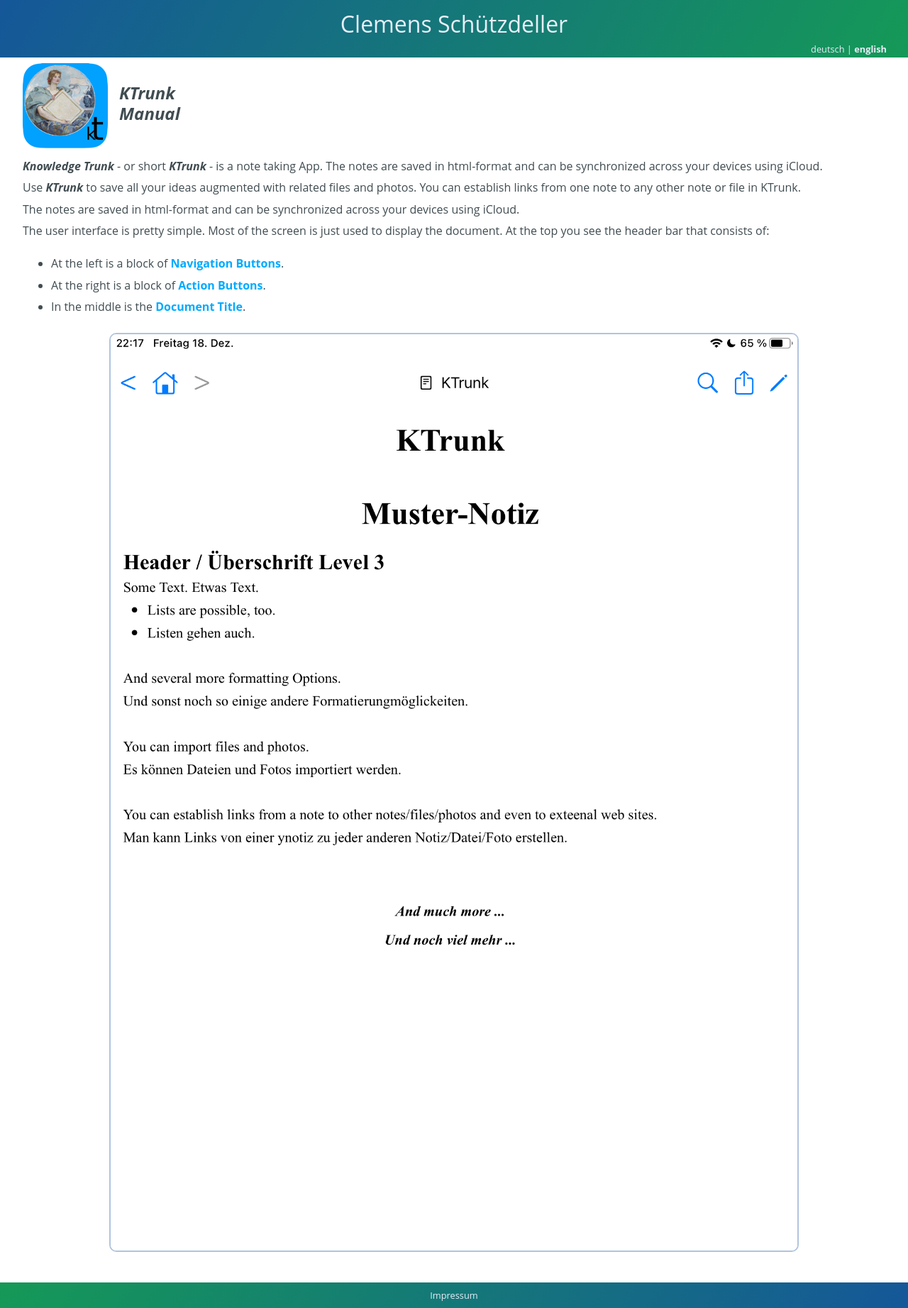
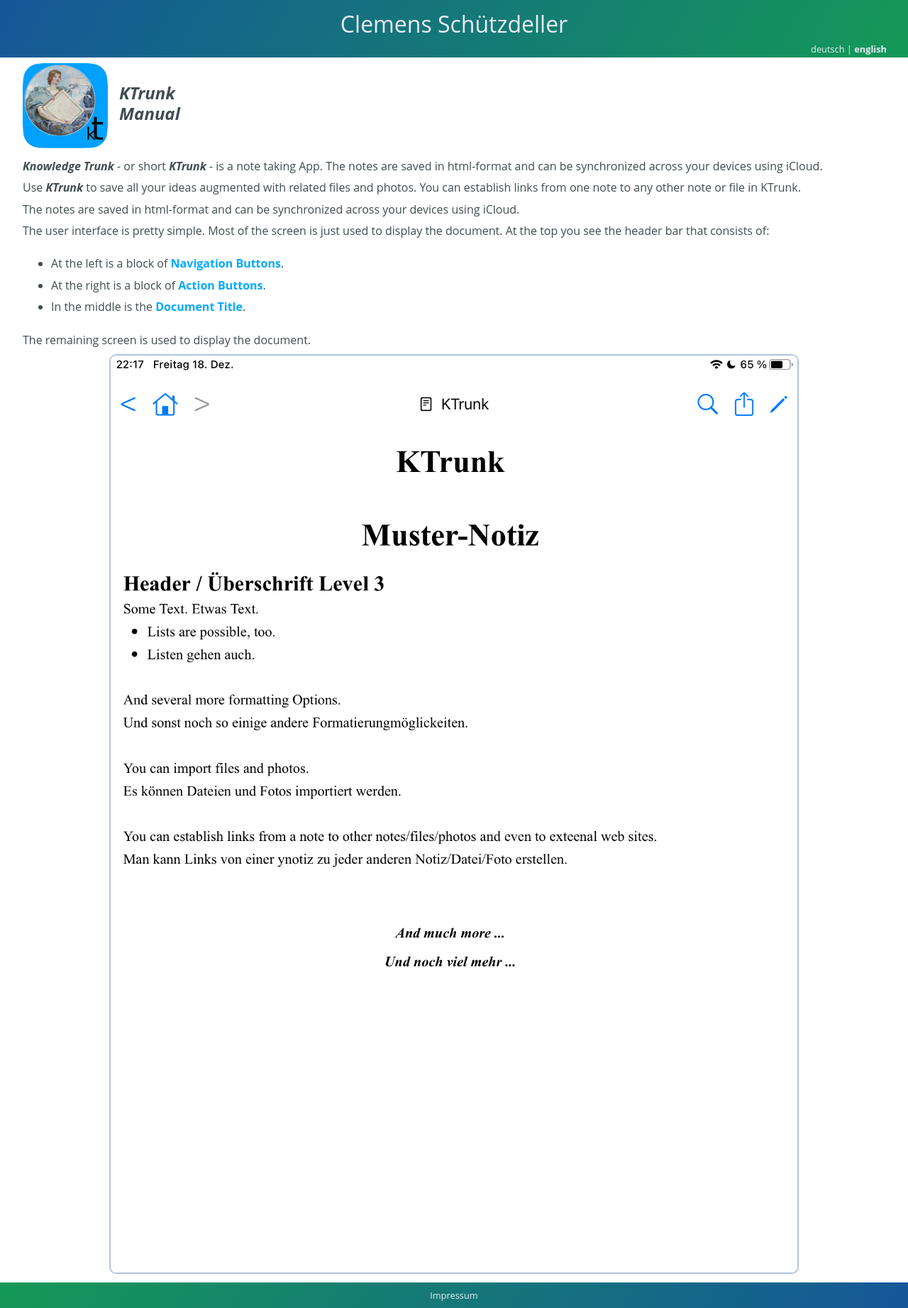
Before and after one commit to cs-LA/home, a Jekyll site: the page built from KTrunk/Manual.md, in a window 1280 px wide. Shown: the whole page at 71% size. Built offline with Jekyll 4.4.1, drawn with Linux system fonts in a browser that asks for light colours; our own code applies the rules of GitHub Pages for plain Markdown files.

Commit message:
Update Manual.md

```diff
--- a/KTrunk/Manual.md
+++ b/KTrunk/Manual.md
@@ -25,7 +25,6 @@
   <span class="en">The user interface is pretty simple. Most of the screen is just used to display the document. At the top you see the header bar that consists of:</span>
   <span class="de">Die Benutzer-Oberfläche ist sehr einfach gehalten. Der überwiegende Teil des Bildschirms wird zur Anzeige des Dokuments genutzt. Oben ist ein Kopf-Bereich mit folgenden Komponenten:</span>
 </p>
-
 <ul>
   <li>
     <span class="en">At the left is a block of <b><a href="Manual/NavigationButtons.html">Navigation Buttons</a></b>.</span>
@@ -40,5 +39,8 @@
     <span class="de">In der Mitte ist der <b><a href="Manual/DocumentTitle.html">Dokumenten-Titel</a></b>.</span>
   </li>
 </ul>
-
+<p>
+  <span class="en">The remaining screen is used to display the document.</span>
+  <span class="de">Der verbeibende Bildschirm wird genutzt, um das Dokument anzuzeigen.</span>
+</p>
 <img src="Manual/SampleNote.png" style="border: 2px solid #B0C4DE; border-radius: 10px;">
```
